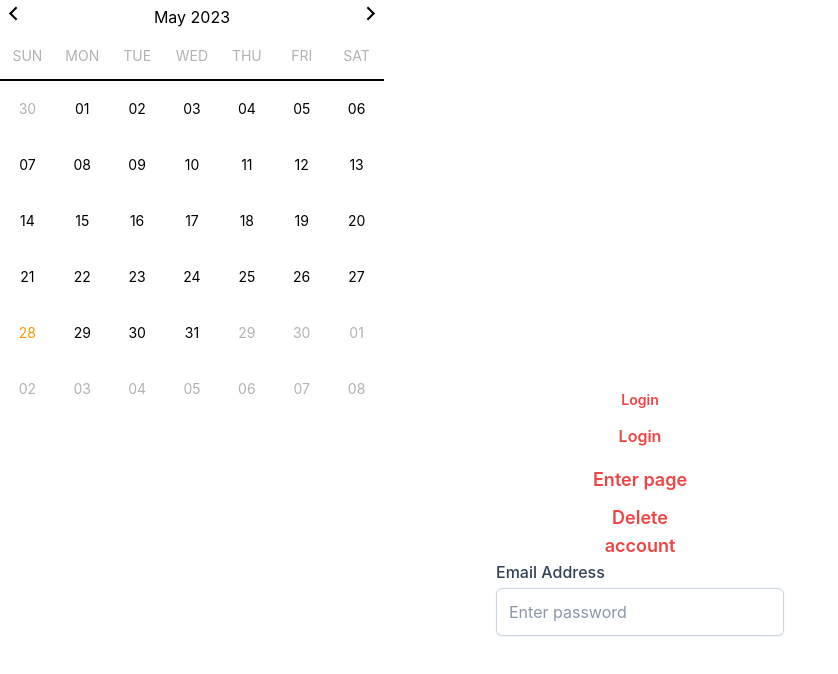
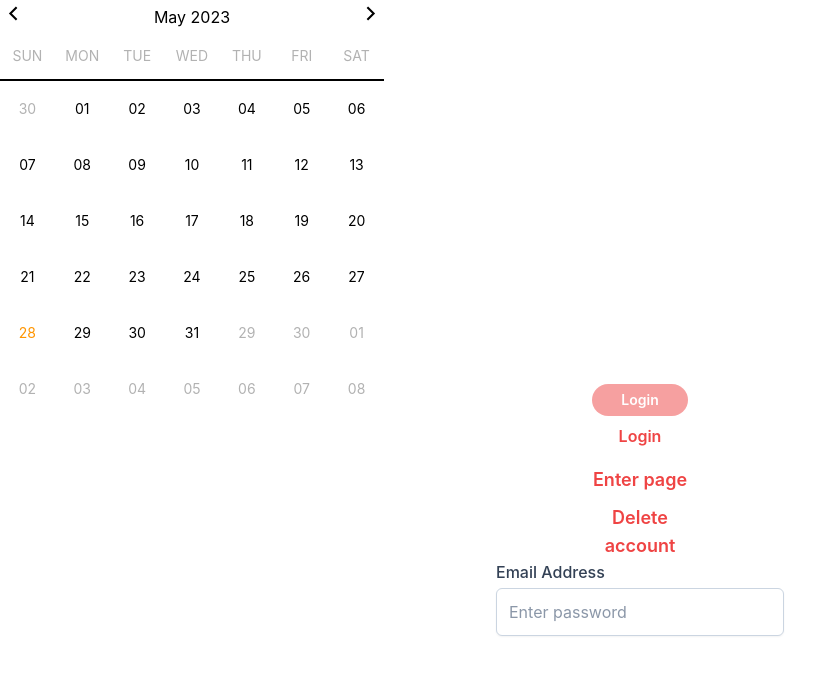
Before and after one commit to EddyEhhh/itineraryplanners-frontend-web, a React (Create React App) app: page / in a window 1280 px wide. Shown: the top 674 px of the page, without its empty margins (0-838 px from the left). Built offline with nearby package versions, Linux system fonts and the light colour scheme.

Commit message:
added state for disabled buttons

```diff
--- a/src/App.js
+++ b/src/App.js
@@ -14,7 +14,7 @@ function App() {
 
         <div>
         <div className=" h-8 w-full flex justify-center items-center">
-          <SmallButton text = "Login"  hover= "true" colour = "primary-green"/>
+          <SmallButton text = "Login"  hover= "" colour = "primary-green" disabled = "true"/>
         </div>
 
         <div className="h-10 w-full flex justify-center items-center">
--- a/src/components/RectangleButton/RectangleButton.js
+++ b/src/components/RectangleButton/RectangleButton.js
@@ -19,6 +19,7 @@ function SmallButton(props) {
      <div className>
          <button className={`
              w-24 h-8 flex items-center justify-center rounded-full bg-red-500 font-semibold text-white text-sm
+             ${props.disabled == "true" ? 'opacity-50' : ''}
          `}>
              {props.text}
          </button>
@@ -44,9 +45,10 @@ function MediumButton(props) {
   }
   return (
       <div>
-          <button className="
+          <button className={`
               w-40 h-8 flex items-center justify-center rounded-full bg-red-500 font-semibold text-white text-base
-          ">
+               ${props.disabled == "true" ? 'opacity-50' : ''}
+               `}>
               {props.text}
           </button>
       </div>
@@ -69,9 +71,10 @@ function LargeButton(props) {
 }
 return (
     <div className>
-        <button className="
+        <button className={`
             w-64 h-10 flex items-center justify-center rounded-full bg-red-500 font-semibold text-white text-lg
-        ">
+            ${props.disabled == "true" ? 'opacity-50' : ''}
+        `}>
         {props.text}
         </button>
     </div>
@@ -91,9 +94,10 @@ function XLargeButton(props) {
     );
   }
     return (
-        <button className="
+        <button className={`
             w-72 h-12 flex items-center justify-center rounded-full bg-red-500 font-semibold text-white text-lg
-        ">
+            ${props.disabled == "true" ? 'opacity-50' : ''}
+            `}>
         {props.text}
         </button>
     );
```
Also changed, not shown: src/components/RectangleButton/README.md.
